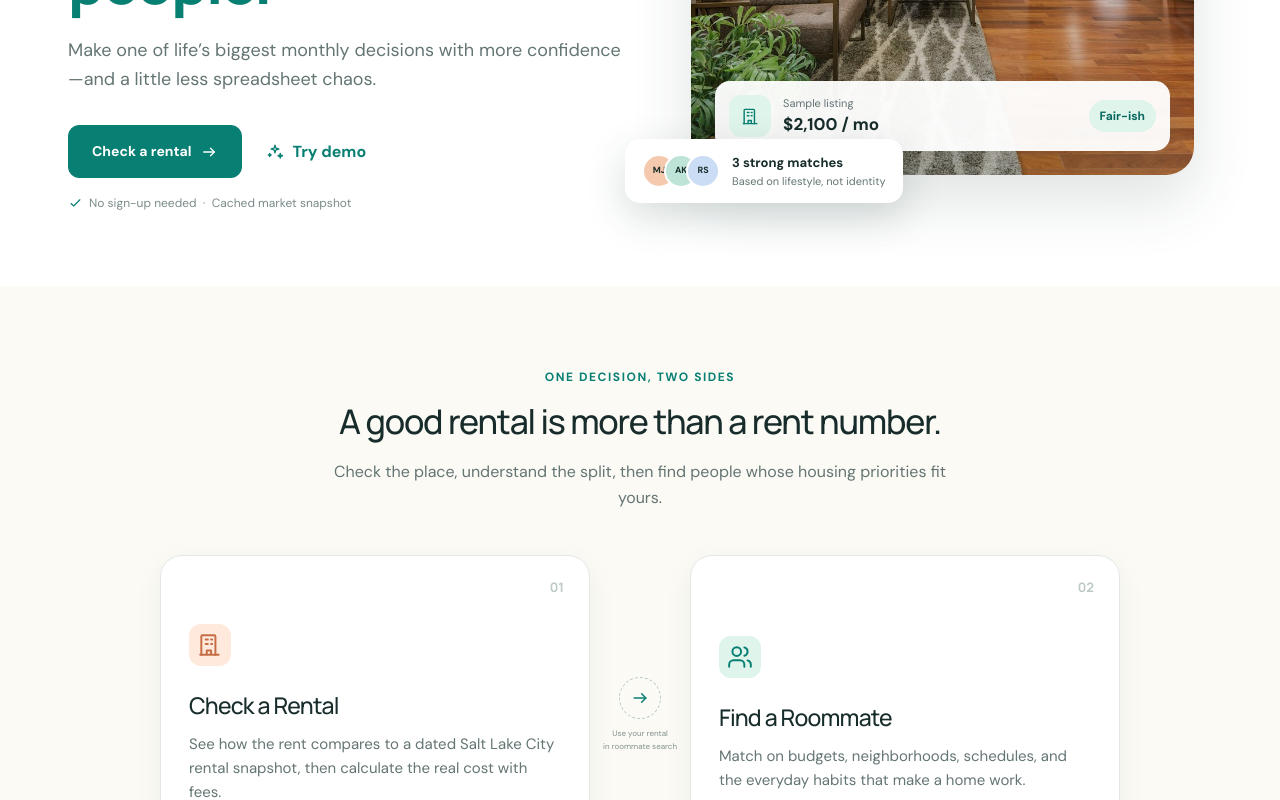
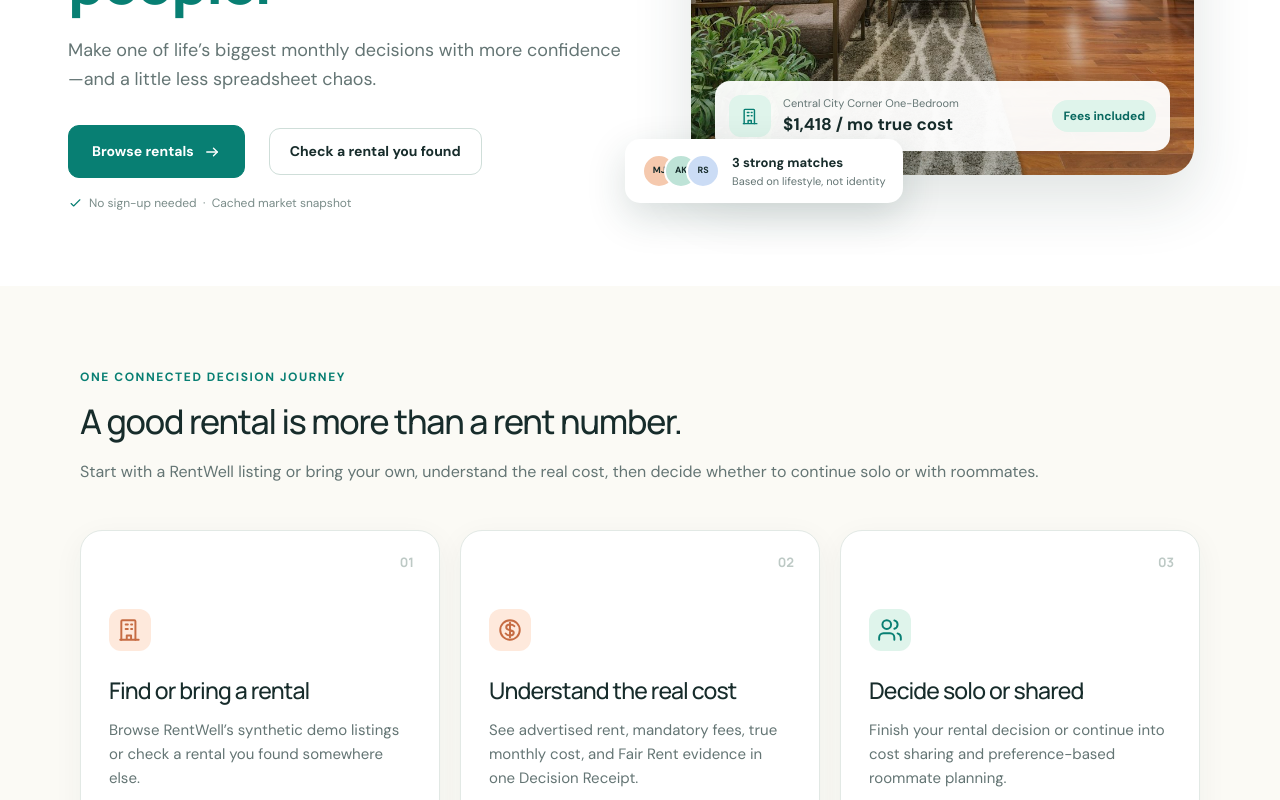
Before and after one commit to ishitaac/rentwell-devday, a React (Vite) app: page / in a window 1280 px wide. Shown: the part 440-1240 px from the top of the page. Built offline with nearby package versions, Linux system fonts and the light colour scheme.

Commit message:
feat: clarify the RentWell renter journey

```diff
--- a/src/App.tsx
+++ b/src/App.tsx
@@ -300,13 +300,15 @@ function Field({
   );
 }
 
-function Home({
+export function Home({
   go,
   onStartRoommatePlanning,
 }: {
   go: (screen: Screen) => void;
   onStartRoommatePlanning: () => void;
 }) {
+  const sampleListing = getDemoListings(demoListingsDataset)[2].synthetic;
+
   return (
     <main>
       <section className="hero">
@@ -326,12 +328,12 @@ function Home({
             spreadsheet chaos.
           </p>
           <div className="hero-actions">
-            <Button onClick={() => go("rental-entry")}>
-              Check a rental <Icon name="arrow" size={18} />
+            <Button onClick={() => go("listings")}>
+              Browse rentals <Icon name="arrow" size={18} />
             </Button>
-            <button className="text-button" onClick={() => go("rental-entry")}>
-              <Icon name="sparkle" size={18} /> Try demo
-            </button>
+            <Button secondary onClick={() => go("rental-entry")}>
+              Check a rental you found
+            </Button>
           </div>
           <p className="micro">
             <Icon name="check" size={15} /> No sign-up needed &nbsp;·&nbsp; Cached market snapshot
@@ -339,16 +341,16 @@ function Home({
         </div>
         <div className="hero-visual">
           <div className="hero-image">
-            <img src={HERO_IMAGE} alt="Warm, light-filled apartment living room" />
+            <img src={sampleListing.images[0]} alt={`${sampleListing.title} demo property`} />
             <div className="price-float">
               <span className="icon-tile mint">
                 <Icon name="building" size={19} />
               </span>
               <div>
-                <small>Sample listing</small>
-                <strong>$2,100 / mo</strong>
+                <small>{sampleListing.title}</small>
+                <strong>${sampleListing.trueMonthlyCost.toLocaleString()} / mo true cost</strong>
               </div>
-              <span className="fair-pill">Fair-ish</span>
+              <span className="fair-pill">Fees included</span>
             </div>
           </div>
           <div className="people-float">
@@ -368,50 +370,53 @@ function Home({
 
       <section className="path-section">
         <div className="section-intro">
-          <p className="eyebrow">One decision, two sides</p>
+          <p className="eyebrow">One connected decision journey</p>
           <h2>A good rental is more than a rent number.</h2>
           <p>
-            Check the place, understand the split, then find people whose housing priorities fit
-            yours.
+            Start with a RentWell listing or bring your own, understand the real cost, then decide
+            whether to continue solo or with roommates.
           </p>
         </div>
-        <div className="path-grid">
-          <button className="path-card" onClick={() => go("rental-entry")}>
+        <div className="path-grid journey-grid">
+          <button className="path-card" onClick={() => go("listings")}>
             <span className="number">01</span>
             <span className="icon-tile coral">
               <Icon name="building" size={26} />
             </span>
-            <h3>Check a Rental</h3>
+            <h3>Find or bring a rental</h3>
             <p>
-              See how the rent compares to a dated Salt Lake City rental snapshot, then calculate
-              the real cost with fees.
+              Browse RentWell’s synthetic demo listings or check a rental you found somewhere else.
             </p>
             <span className="card-link">
-              Analyze a place <Icon name="arrow" size={17} />
+              Browse rentals <Icon name="arrow" size={17} />
             </span>
           </button>
-          <div className="path-connector">
-            <span>
-              <Icon name="arrow" />
+          <button className="path-card" onClick={() => go("rental-entry")}>
+            <span className="number">02</span>
+            <span className="icon-tile coral">
+              <Icon name="dollar" size={26} />
             </span>
-            <small>
-              Use your rental
-              <br />
-              in roommate search
-            </small>
-          </div>
+            <h3>Understand the real cost</h3>
+            <p>
+              See advertised rent, mandatory fees, true monthly cost, and Fair Rent evidence in one
+              Decision Receipt.
+            </p>
+            <span className="card-link">
+              Check your rental <Icon name="arrow" size={17} />
+            </span>
+          </button>
           <button className="path-card" onClick={onStartRoommatePlanning}>
-            <span className="number">02</span>
+            <span className="number">03</span>
             <span className="icon-tile mint">
               <Icon name="people" size={26} />
             </span>
-            <h3>Find a Roommate</h3>
+            <h3>Decide solo or shared</h3>
             <p>
-              Match on budgets, neighborhoods, schedules, and the everyday habits that make a home
-              work.
+              Finish your rental decision or continue into cost sharing and preference-based
+              roommate planning.
             </p>
             <span className="card-link">
-              Set your preferences <Icon name="arrow" size={17} />
+              Roommate Planning <Icon name="arrow" size={17} />
             </span>
           </button>
         </div>
--- a/src/index.css
+++ b/src/index.css
@@ -93,7 +93,7 @@
 .site-header nav {
   display: flex;
   align-items: center;
-  gap: 30px;
+  gap: 15px;
 }
 .site-header nav > button:not(.btn-primary) {
   border: 0;
@@ -377,8 +377,8 @@
   padding: 82px 28px 90px;
 }
 .section-intro {
-  max-width: 620px;
-  text-align: center;
+  max-width: 1120px;
+  text-align: left;
   margin: 0 auto 45px;
 }
 .eyebrow {
@@ -402,6 +402,15 @@
   display: grid;
   grid-template-columns: 1fr 100px 1fr;
   align-items: center;
+}
+.journey-grid {
+  max-width: 1120px;
+  grid-template-columns: repeat(3, minmax(0, 1fr));
+  gap: 20px;
+  align-items: stretch;
+}
+.journey-grid .path-card {
+  min-height: 340px;
 }
 .path-card {
   min-height: 318px;
@@ -2995,7 +3004,7 @@ footer {
   font-size: 9px;
 }
 
-@media (max-width: 800px) {
+@media (max-width: 1000px) {
   .site-header {
     height: 68px;
     padding: 0 18px;
```
Also changed, not shown: 1 other file (tests, documents, lock files or other folders).
